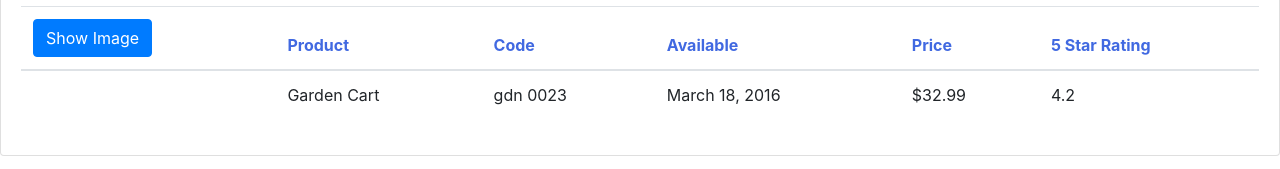
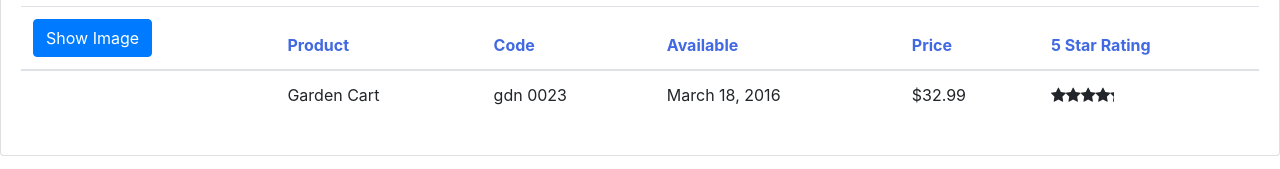
Before and after one commit to MahmoudWael/angular-init, an Angular app: page / in a window 1280 px wide. Shown: the part 187-356 px from the top of the page. Built offline with nearby package versions, Linux system fonts and the light colour scheme.

Commit message:
starComponent, nested component and @input()

```diff
--- a/src/app/app.module.ts
+++ b/src/app/app.module.ts
@@ -6,12 +6,14 @@
 import { AppComponent } from './app.component';
 import { ProductsComponent } from './products/products.component';
 import { ConvertToSpacesPipe } from './shared/convert-to-spaces.pipe';
+import { StarComponent } from './shared/star.component';
 
 @NgModule({
   declarations: [
     AppComponent,
     ProductsComponent,
-    ConvertToSpacesPipe
+    ConvertToSpacesPipe,
+    StarComponent
   ],
   imports: [
     BrowserModule,
--- a/src/app/products/products.component.html
+++ b/src/app/products/products.component.html
@@ -40,7 +40,9 @@
             <td>{{product.productCode | lowercase | convertToSpaces:'-'}}</td>
             <td>{{product.releaseDate}}</td>
             <td>{{product.price | currency:'USD':'symbol':'1.2-2'}}</td>
-            <td>{{product.starRating}}</td>
+            <td>
+              <pm-star [rating]='product.starRating'></pm-star>
+            </td>
           </tr>
         </tbody>
       </table>
--- /dev/null
+++ b/src/app/shared/star.component.html
@@ -0,0 +1,9 @@
+<div class="crop" [style.width.px]="starWidth" [title]="rating">
+  <div style="width: 75px">
+    <span class="fa fa-star"></span>
+    <span class="fa fa-star"></span>
+    <span class="fa fa-star"></span>
+    <span class="fa fa-star"></span>
+    <span class="fa fa-star"></span>
+  </div>
+</div>
--- /dev/null
+++ b/src/app/shared/star.component.scss
@@ -0,0 +1,7 @@
+.crop {
+  overflow: hidden;
+}
+
+div {
+  cursor: pointer;
+}
--- /dev/null
+++ b/src/app/shared/star.component.ts
@@ -0,0 +1,17 @@
+import { Component, OnChanges, Input } from '@angular/core';
+
+@Component({
+    selector: 'pm-star',
+    templateUrl: './star.component.html',
+    styleUrls: ['./star.component.scss']
+})
+export class StarComponent implements OnChanges {
+    @Input() rating: number;
+    starWidth: number;
+
+    ngOnChanges(): void {
+        console.log('In Onchanges');
+        this.starWidth = this.rating * 75 / 5;
+    }
+
+}
```
